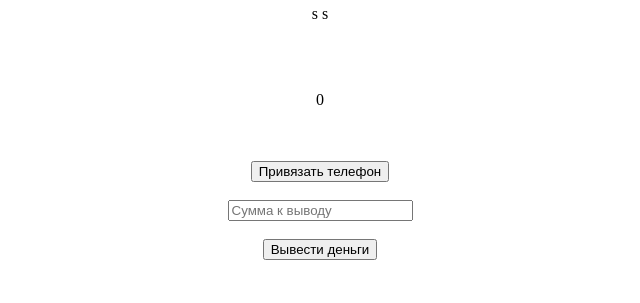
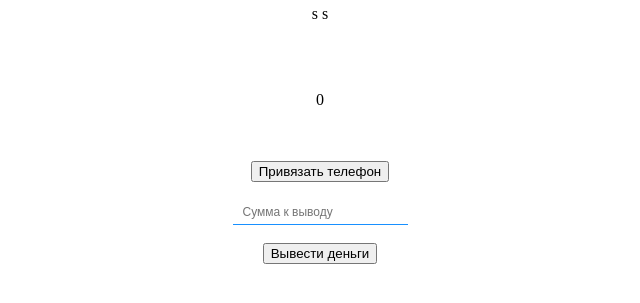
Before and after one commit to ZhakPaganelle/tips_site, a Flask app: page /acc/ in a window 1280 px wide. Shown: the part 331-634 px from the top of the page, without its empty margins (320-960 px from the left). Run offline with Flask 2, Linux system fonts and the light colour scheme.

Commit message:
Changed sum_out design

```diff
--- a/py/templates/profile.html
+++ b/py/templates/profile.html
@@ -2,6 +2,7 @@
 <html lang="en">
 <head>
     <meta charset="UTF-8">
+    <link rel="shortcut icon" href="/static/PRIEMLEMO_ava.png" type="image/png">
     <title>Профиль</title>
     <style>
         body {
@@ -11,6 +12,23 @@
         #user_form {
             position: relative;
             top: 40vh;
+        }
+
+        #sum_out {
+            border:none;
+            border-bottom: 1px solid #1890ff;
+            padding: 5px 10px;
+            font-size: 1.5vh;
+            outline: none;
+        }
+
+        input[type='number'] {
+            -moz-appearance:textfield;
+        }
+
+        input::-webkit-outer-spin-button,
+        input::-webkit-inner-spin-button {
+            -webkit-appearance: none;
         }
     </style>
 </head>
@@ -56,7 +74,12 @@
         const urlParams = new URLSearchParams(window.location.search);
 		const login_signature = urlParams.get('user');
 
-		var amount = 100;
+		var amount = document.getElementById("sum_out").value;
+
+        if (Number(amount) == 0) {
+		    alert("Введите сумму")
+		    return
+	    }
 
         var xhr = new XMLHttpRequest();
 	    xhr.open('POST', '/pay_out/');
```
